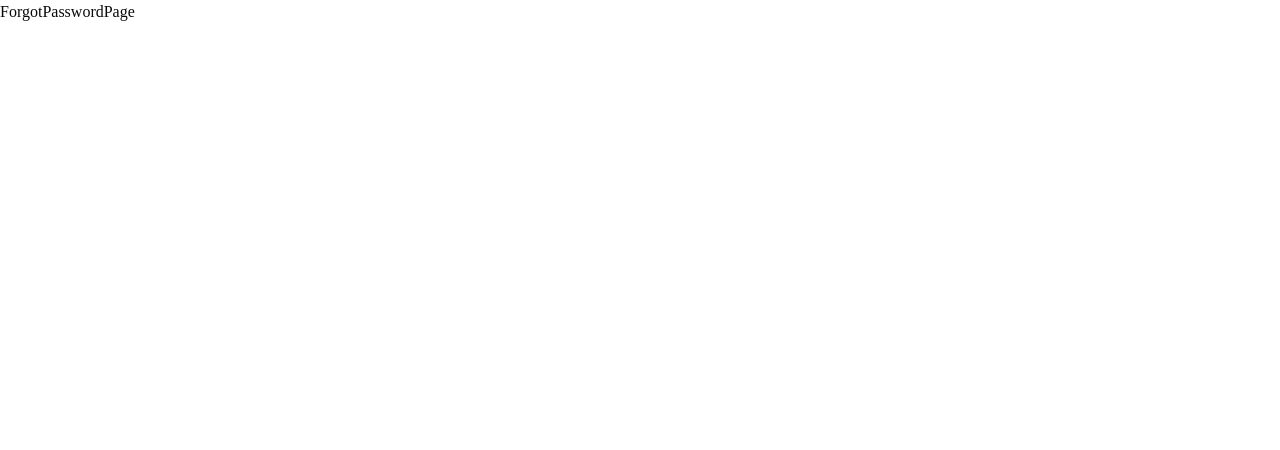
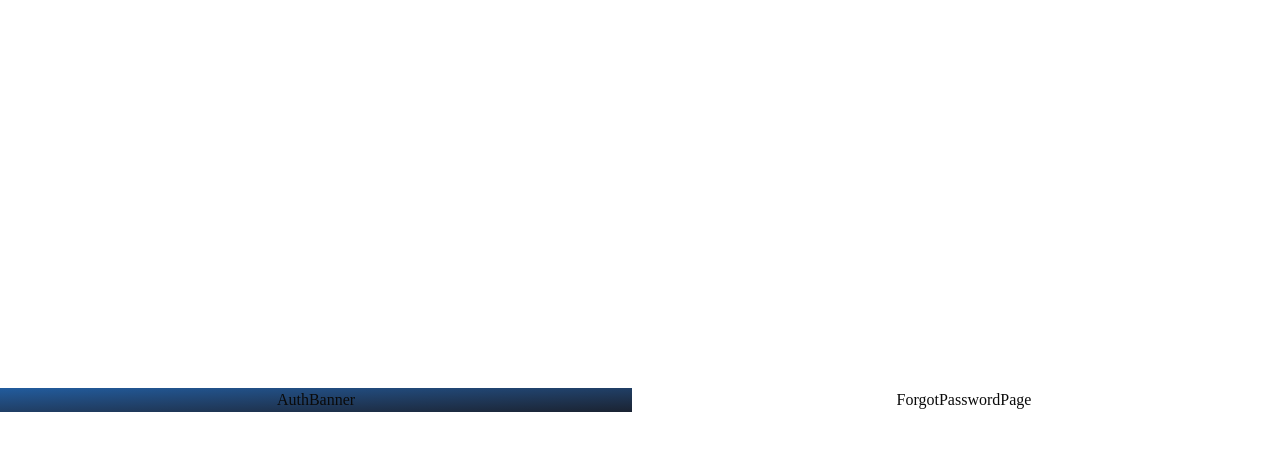
Before and after one commit to murad403/terrasecure-mobile-admin, a Next.js app: page /auth/forgot-password in a window 1280 px wide. Shown: the top 450 px of the page. Built offline with nearby package versions, Linux system fonts and the light colour scheme.

Commit message:
feat: initialize global styles and implement auth route layout with banner component

```diff
--- a/src/app/(auth)/layout.tsx
+++ b/src/app/(auth)/layout.tsx
@@ -1,9 +1,15 @@
+import AuthBanner from '@/components/shared/AuthBanner'
 import React from 'react'
 
 const layout = ({ children }: { children: React.ReactNode }) => {
     return (
-        <div>
-            {children}
+        <div className='min-h-screen grid grid-cols-2 justify-center items-center gap-4'>
+            <div>
+                <AuthBanner />
+            </div>
+            <div className='flex justify-center items-center'>
+                {children}
+            </div>
         </div>
     )
 }
--- a/src/app/globals.css
+++ b/src/app/globals.css
@@ -1,6 +1,11 @@
 @import "tailwindcss";
 @import "tw-animate-css";
 @import "shadcn/tailwind.css";
+
+@theme{
+  --color-title: #1A1A2E;
+  --color-subtitle: #94A3B8
+}
 
 @custom-variant dark (&:is(.dark *));
 
--- /dev/null
+++ b/src/components/shared/AuthBanner.tsx
@@ -0,0 +1,11 @@
+import React from 'react'
+
+const AuthBanner = () => {
+    return (
+        <div className='bg-linear-to-tl from-[#1A2332] to-[#215C9E] md:flex justify-center items-center hidden'>
+            AuthBanner
+        </div>
+    )
+}
+
+export default AuthBanner
```
